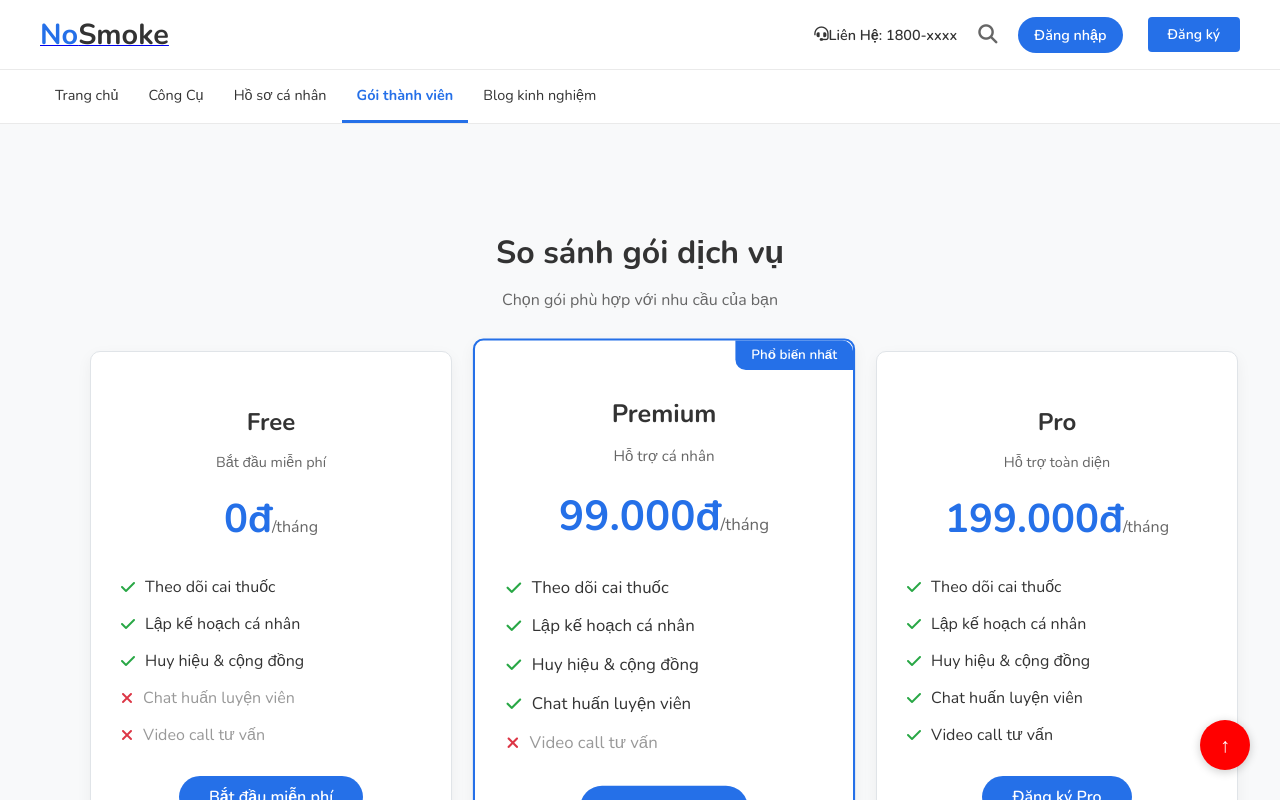
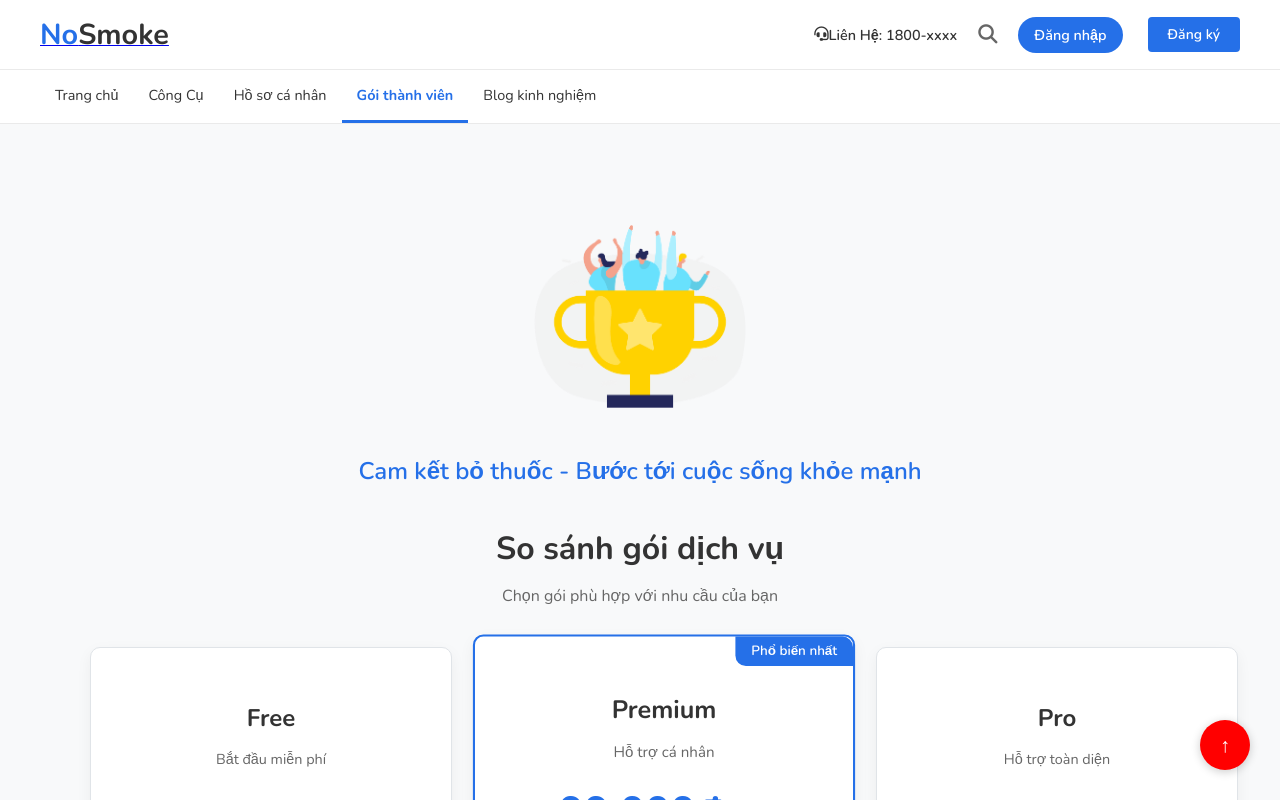
Before and after one commit to DangNhutTruong/Project-SWP391, a React (Vite) app: page /membership in a window 1280 px wide. Shown: the top 800 px of the page. Built offline with nearby package versions, Linux system fonts and the light colour scheme.

Commit message:
update gói thành viên

```diff
--- a/src/page/MembershipPackage.css
+++ b/src/page/MembershipPackage.css
@@ -3,6 +3,26 @@
   max-width: 1200px;
   margin: 50px auto;
   padding: 0 20px;
+}
+
+.hero-image-container {
+  text-align: center;
+  margin-bottom: 40px;
+}
+
+.membership-hero-image {
+  max-width: 300px;
+  height: auto;
+  margin: 0 auto;
+}
+
+.hero-title {
+  font-size: 24px;
+  font-weight: 600;
+  color: #2570e8;
+  margin-top: 20px;
+  text-align: center;
+  margin-bottom: 10px;
 }
 
 .membership-title {
--- a/src/page/MembershipPackage.jsx
+++ b/src/page/MembershipPackage.jsx
@@ -6,7 +6,10 @@ import { Link } from 'react-router-dom';
 export default function MembershipPackage() {
   return (
       <section className="pricing-section">
-        <div className="container">
+        <div className="container">          <div className="hero-image-container">
+            <img src="/image/hero/winners-two-color.png" alt="Cai thuốc thành công" className="membership-hero-image" />
+            <h1 className="hero-title">Cam kết bỏ thuốc - Bước tới cuộc sống khỏe mạnh</h1>
+          </div>
           <h2>So sánh gói dịch vụ</h2>
           <p className="pricing-subtitle">Chọn gói phù hợp với nhu cầu của bạn</p>
 
```
Also changed, not shown: image/hero/winners-two-color.png (added).
